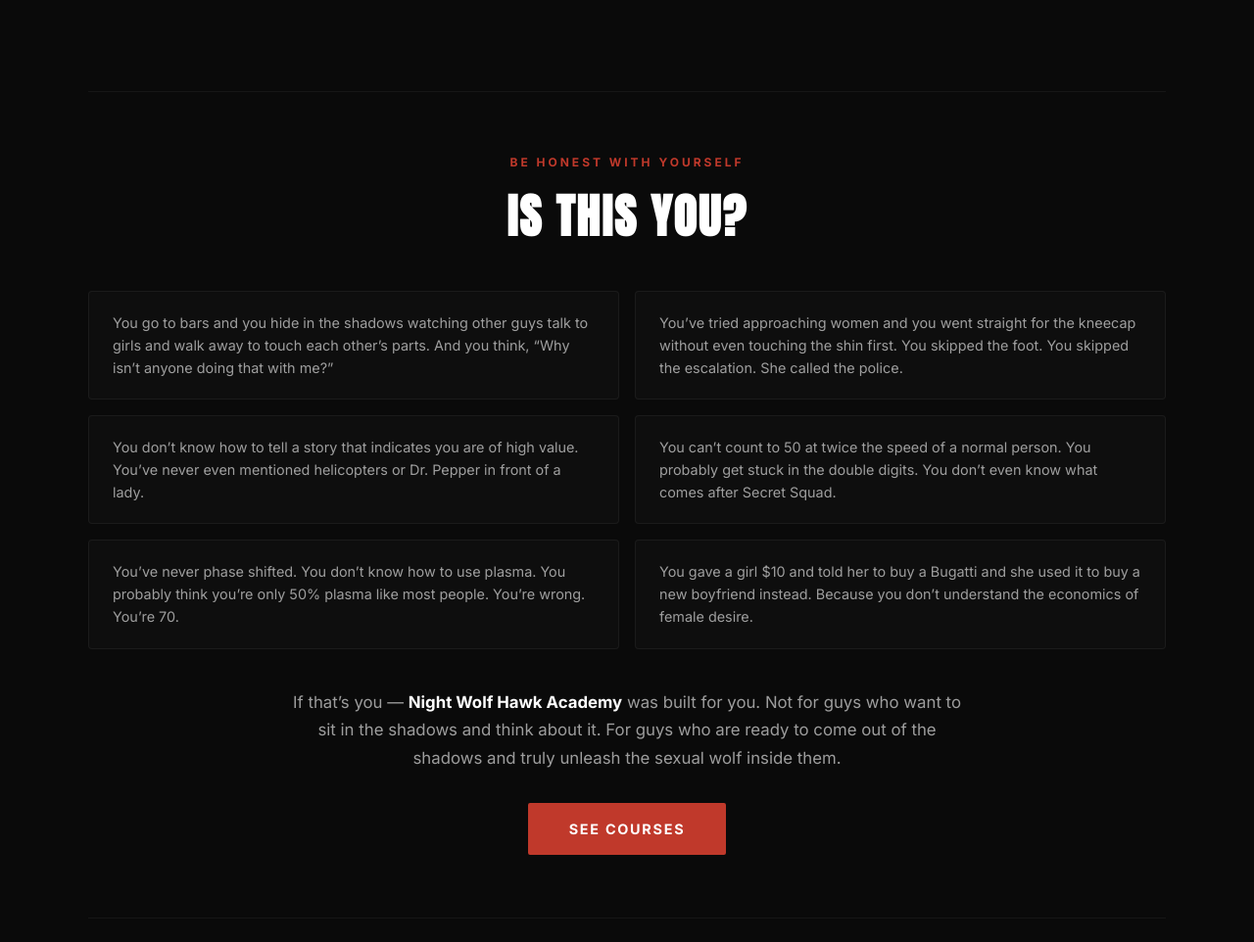
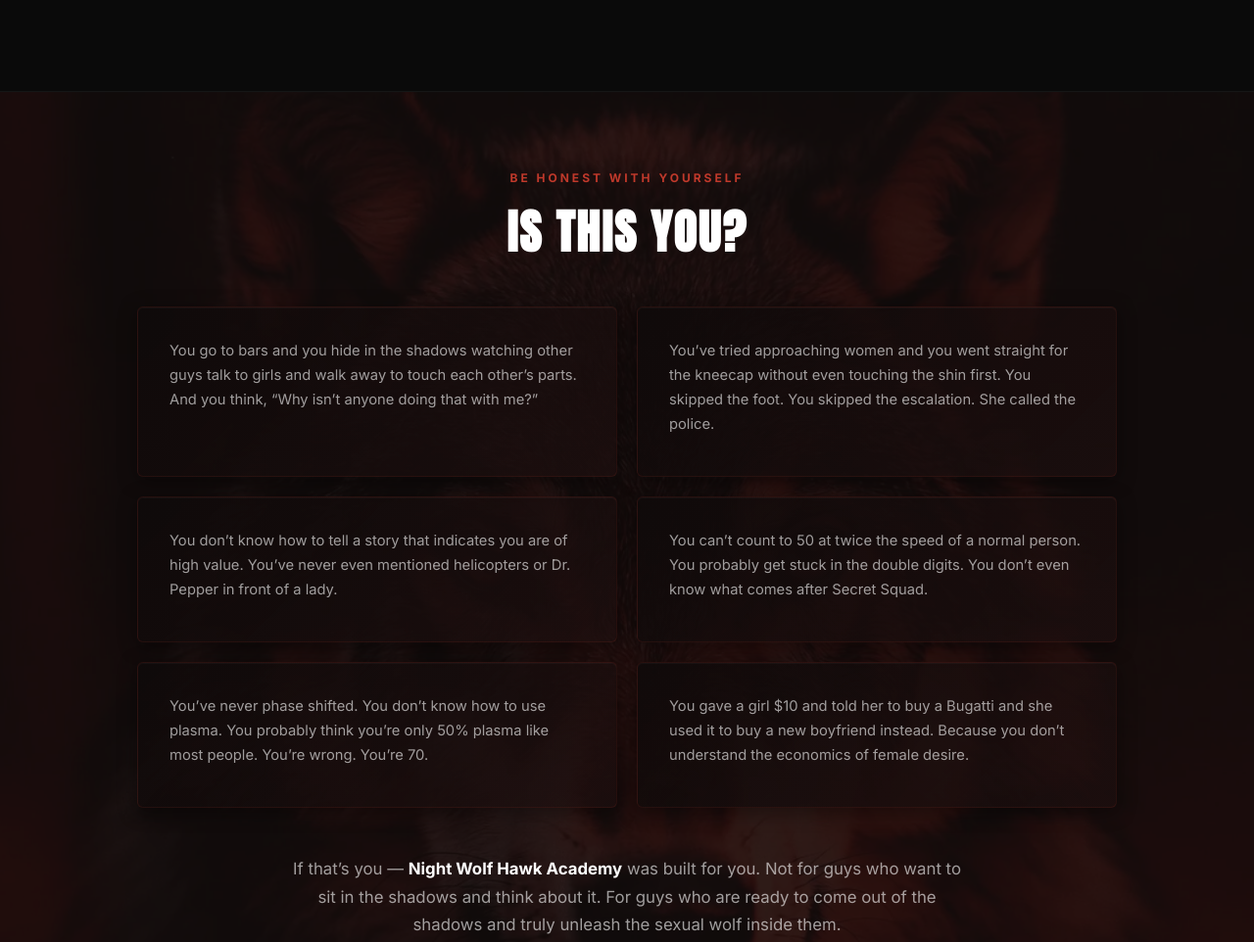
Before and after one commit to hunterberry640/nightwolfhawk, a website built with Vite: page index.html in a window 1280 px wide. Shown: the part 1693-2655 px from the top of the page at 98% size. Built offline with nearby package versions, Linux system fonts and the light colour scheme.

```diff
--- a/src/css/styles.css
+++ b/src/css/styles.css
@@ -263,9 +263,9 @@
   flex: 0 0 auto;
   display: flex;
   align-items: flex-end;
-  justify-content: center;
+  justify-content: flex-end;
   height: 100%;
-  margin-right: -3rem;
+  margin-right: -6rem;
   padding-top: 80px;
   opacity: 0;
   animation: fadeIn 1s ease forwards;
@@ -402,8 +402,34 @@
 
 /* BE HONEST / IS THIS YOU */
 .podcast-bottom {
-  padding: 4rem 0;
+  position: relative;
+  padding: 5rem 2rem;
+  width: 100vw;
+  margin-left: calc(-50vw + 50%);
   border-top: 1px solid rgba(255, 255, 255, 0.05);
+  background: url('../assets/wolf-background.webp') center / cover no-repeat;
+  overflow: hidden;
+}
+
+.podcast-bottom::before {
+  content: '';
+  position: absolute;
+  inset: 0;
+  background: rgba(120, 20, 15, 0.25);
+  z-index: 0;
+}
+
+.podcast-bottom::after {
+  content: '';
+  position: absolute;
+  inset: 0;
+  background: rgba(10, 10, 10, 0.82);
+  z-index: 0;
+}
+
+.podcast-bottom > * {
+  position: relative;
+  z-index: 1;
 }
 
 .mid-heading {
@@ -419,20 +445,56 @@
 .honesty-grid {
   display: grid;
   grid-template-columns: 1fr 1fr;
-  gap: 1rem;
-  margin-bottom: 2.5rem;
+  gap: 1.25rem;
+  margin-bottom: 3rem;
+  max-width: 1000px;
+  margin-left: auto;
+  margin-right: auto;
 }
 
 .honesty-item {
+  position: relative;
   font-family: 'Inter', sans-serif;
-  font-size: 0.9rem;
-  line-height: 1.6;
+  font-size: 0.92rem;
+  line-height: 1.7;
   color: rgba(255, 255, 255, 0.6);
-  padding: 1.25rem 1.5rem;
-  background: rgba(255, 255, 255, 0.02);
-  border: 1px solid rgba(255, 255, 255, 0.05);
-  border-radius: 4px;
+  padding: 2rem 2rem 2.5rem;
+  background: linear-gradient(135deg, rgba(15, 10, 10, 0.9) 0%, rgba(30, 15, 15, 0.7) 100%);
+  border: 1px solid rgba(192, 57, 43, 0.12);
+  border-radius: 6px;
+  box-shadow: 0 4px 20px rgba(0, 0, 0, 0.4), inset 0 1px 0 rgba(255, 255, 255, 0.03);
+  overflow: hidden;
+  transition: border-color 0.4s ease, box-shadow 0.4s ease, transform 0.4s ease, color 0.4s ease;
+  cursor: default;
 }
+
+.honesty-item:hover {
+  border-color: rgba(192, 57, 43, 0.4);
+  box-shadow: 0 8px 32px rgba(120, 20, 15, 0.25), 0 0 0 1px rgba(192, 57, 43, 0.15), inset 0 1px 0 rgba(255, 255, 255, 0.05);
+  transform: translateY(-3px);
+  color: rgba(255, 255, 255, 0.8);
+}
+
+.honesty-item::before {
+  content: '';
+  position: absolute;
+  bottom: -10px;
+  right: -6px;
+  width: 55px;
+  height: 84px;
+  background: url('../assets/wolf-silhouette.webp') center / contain no-repeat;
+  opacity: 0;
+  transition: opacity 0.45s ease, transform 0.55s cubic-bezier(0.25, 0.46, 0.45, 0.94);
+  transform: translate(12px, 16px);
+  z-index: 0;
+  pointer-events: none;
+}
+
+.honesty-item:hover::before {
+  opacity: 0.35;
+  transform: translate(0, 0);
+}
+
 
 .honesty-closer {
   font-family: 'Inter', sans-serif;
@@ -1157,6 +1219,18 @@
 }
 
 /* ========== RESPONSIVE ========== */
+@media (min-width: 1600px) {
+  .hero-character {
+    margin-right: -10rem;
+  }
+}
+
+@media (min-width: 1920px) {
+  .hero-character {
+    margin-right: -14rem;
+  }
+}
+
 @media (max-width: 1024px) {
   .hero-content {
     padding: 0 2rem;
```
Also changed, not shown: src/assets/wolf-background.webp (added), src/assets/wolf-silhouette.webp (added).
